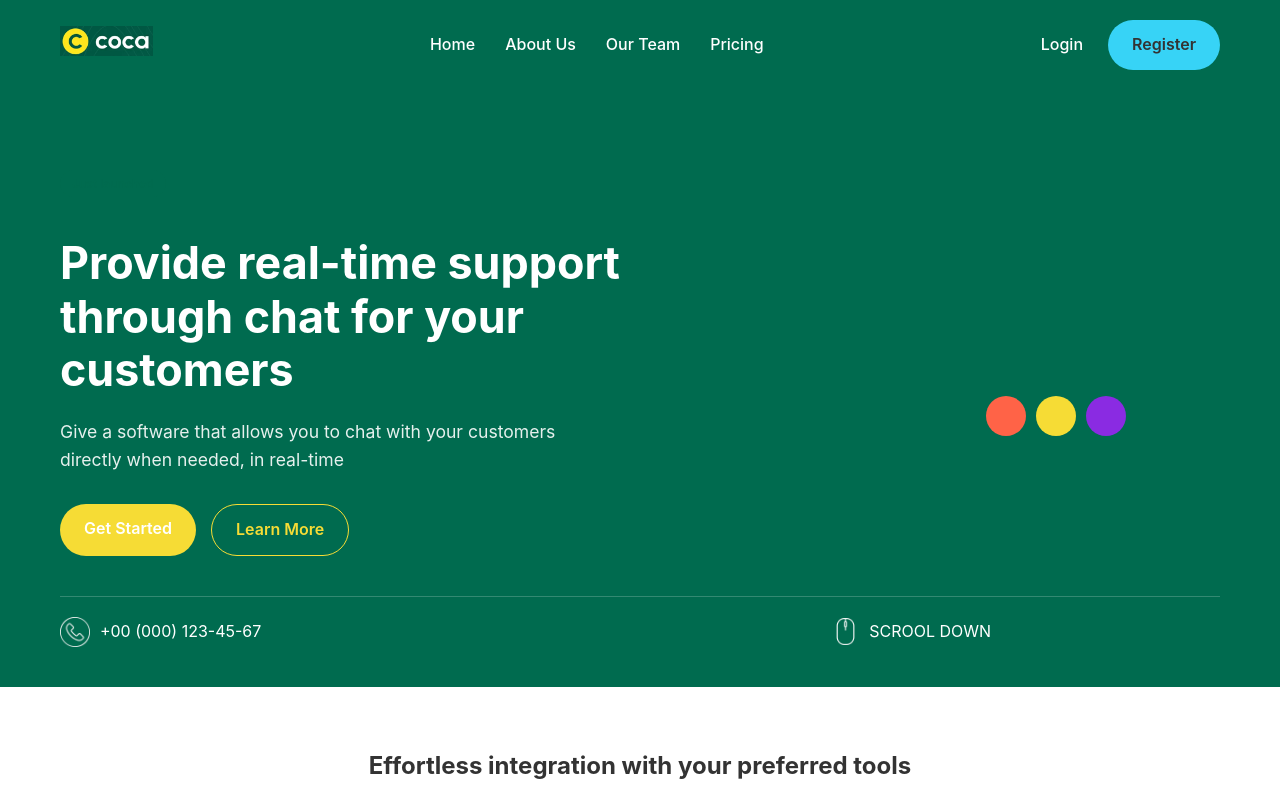
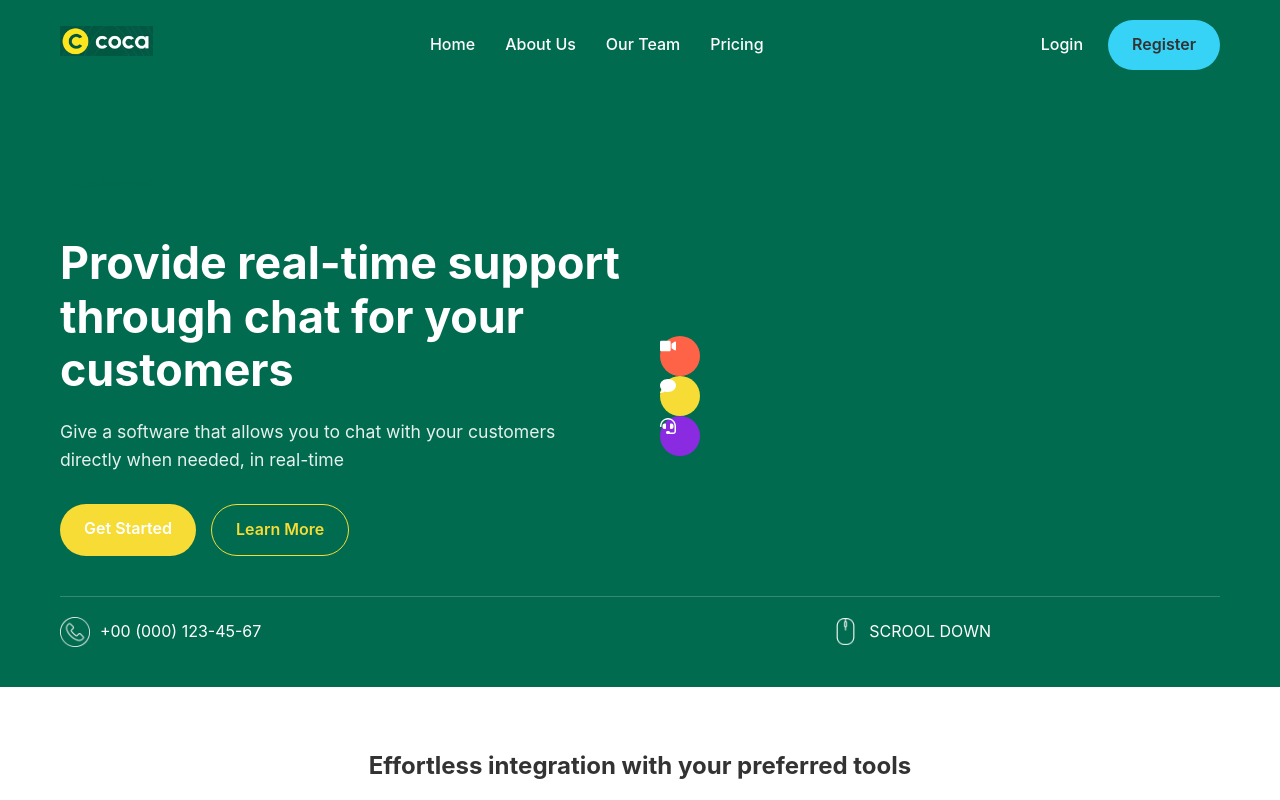
Before and after one commit to deboraabarca/coca-page, a React (Vite) app: page / in a window 1280 px wide. Shown: the top 800 px of the page. Built offline with nearby package versions, Linux system fonts and the light colour scheme.

Commit message:
refactor: :recycle: refactor structure for the hero section

```diff
--- a/src/components/Hero.jsx
+++ b/src/components/Hero.jsx
@@ -2,6 +2,7 @@
 import '../styles/Hero.css';
 import phone from '../assets/icons/phone.png';
 import mouse from '../assets/icons/mouse.png';
+import { FaVideo, FaComment, FaHeadset } from 'react-icons/fa';
 
 const HeroSection = () => {
   return (
@@ -21,22 +22,34 @@ const HeroSection = () => {
           </div>
 
           <div className="hero-image">
-            {/* Placeholder for your chat UI illustration */}
-            <div className="chat-icons">
-              <span className="chat-icon red"></span>
-              <span className="chat-icon yellow"></span>
-              <span className="chat-icon purple"></span>
+            {/* Círculos de colores con íconos */}
+            <div className="chat-icons-container">
+              <div className="chat-icon-wrapper red-icon">
+                <span className="chat-icon red">
+                  <FaVideo className="icon-inside" />
+                </span>
+              </div>
+              <div className="chat-icon-wrapper yellow-icon">
+                <span className="chat-icon yellow">
+                  <FaComment className="icon-inside" />
+                </span>
+              </div>
+              <div className="chat-icon-wrapper purple-icon">
+                <span className="chat-icon purple">
+                  <FaHeadset className="icon-inside" />
+                </span>
+              </div>
             </div>
           </div>
         </div>
 
         <div className="contact-info">
           <div className="phone">
-          <img src={phone} alt="Phone Icon" className="icon" />
+            <img src={phone} alt="Phone Icon" className="icon" />
             <span>+00 (000) 123-45-67</span>
           </div>
           <div className="hours">
-          <img src={mouse} alt="mouse" className="icon" />
+            <img src={mouse} alt="mouse" className="icon" />
             <span>SCROOL DOWN</span>
           </div>
         </div>
```
